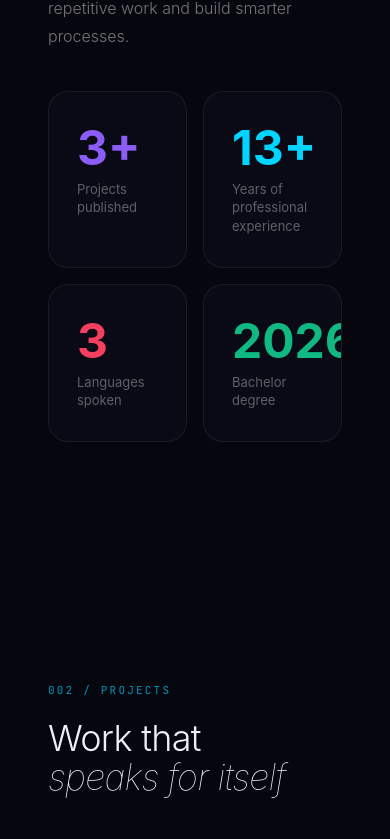
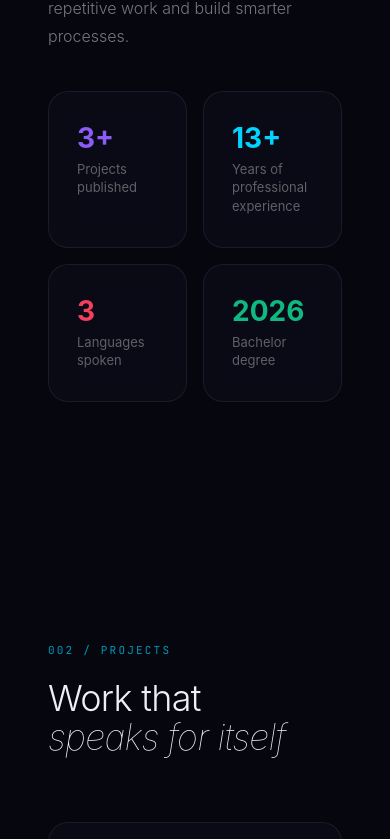
Before and after one commit to monicarito15/portfolio, a React app: page / in a window 390 px wide. Shown: the part 1598-2437 px from the top of the page. Built offline with nearby package versions, Linux system fonts and the light colour scheme; the HTML template or start-up script is replaced by a standard one.

Commit message:
fix: reduce stat card font size on mobile

```diff
--- a/src/components/About.tsx
+++ b/src/components/About.tsx
@@ -27,7 +27,7 @@ export default function About() {
         <div style={{ display: "grid", gridTemplateColumns: "1fr 1fr", gap: "16px" }}>
           {STATS.map((stat) => (
             <div key={stat.label} className="bento-card glow-card" style={{ padding: "32px 28px" }}>
-              <div style={{ fontFamily: "var(--font-display)", fontSize: "48px", fontWeight: 700, lineHeight: 1, color: stat.color, marginBottom: "8px" }}>
+              <div style={{ fontFamily: "var(--font-display)", fontSize: "clamp(28px, 6vw, 48px)", fontWeight: 700, lineHeight: 1, color: stat.color, marginBottom: "8px" }}>
                 {stat.value}
               </div>
               <div style={{ fontFamily: "var(--font-body)", fontSize: "13px", color: "rgba(255,255,255,0.35)", lineHeight: 1.4 }}>
```
